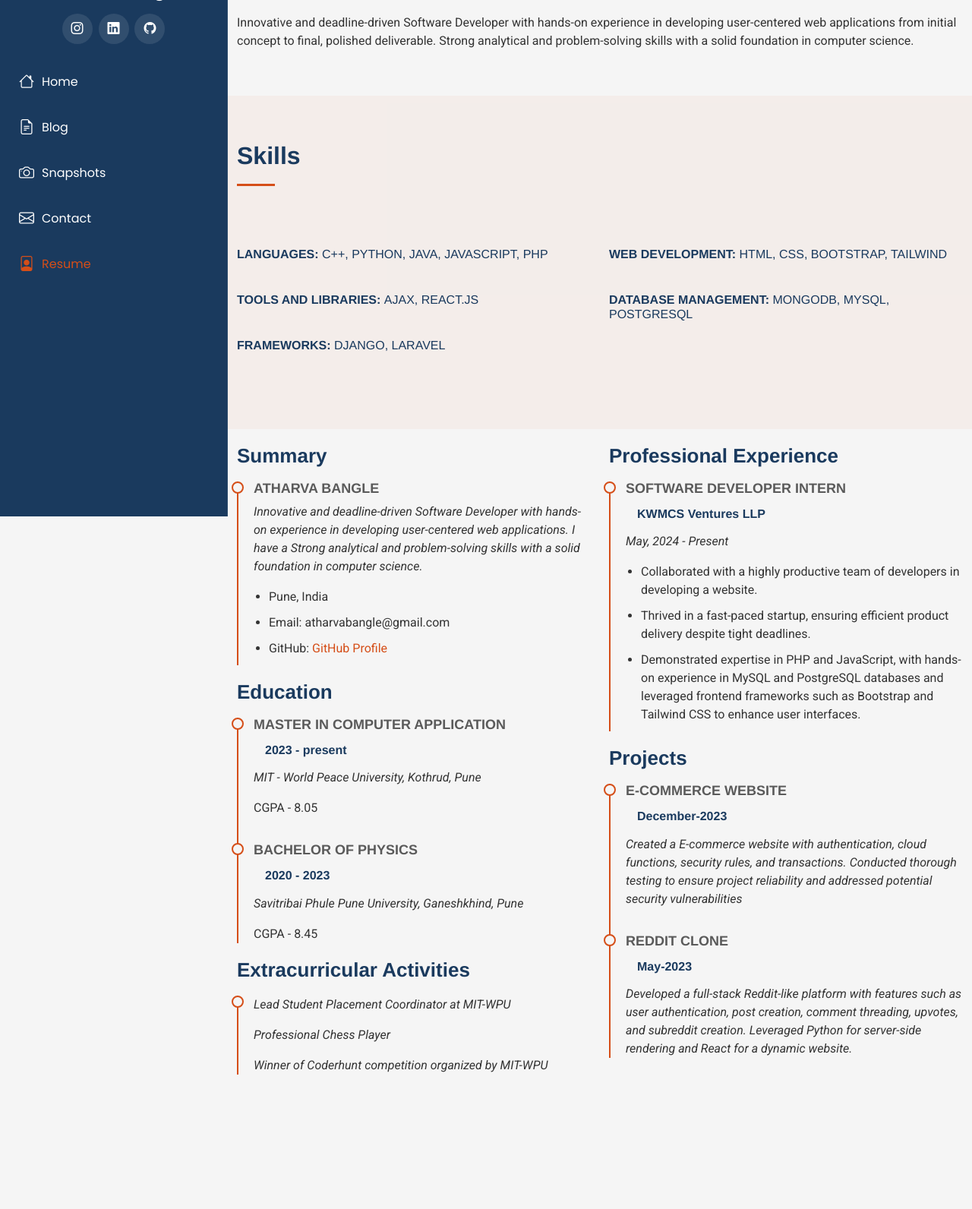
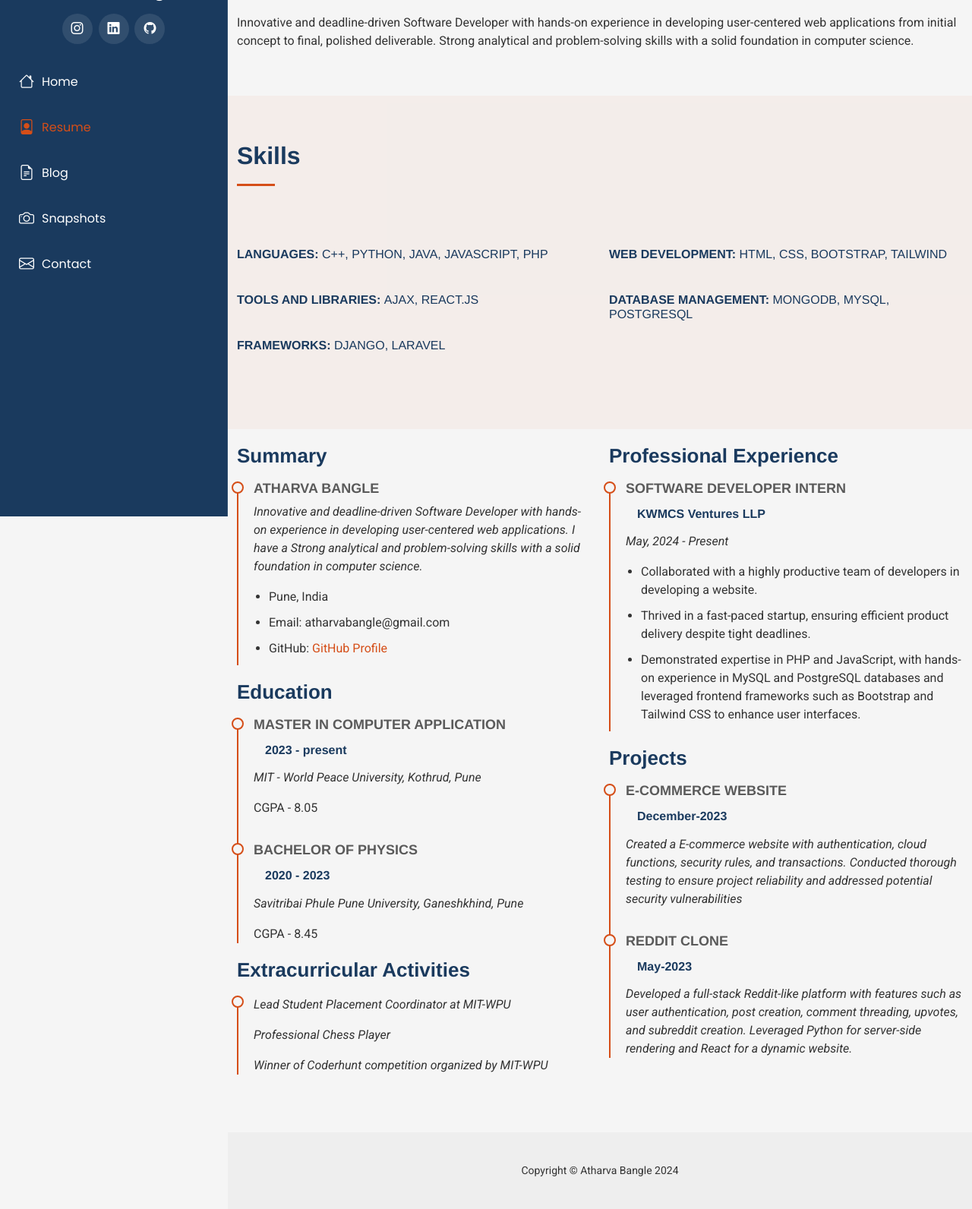
Before and after one commit to Abros3006/Abros3006_website, a Django app: page /resume/ in a window 1280 px wide. Shown: the part 120-1712 px from the top of the page at 76% size. Before the commit the page ends 1535 px from the top, so only its background shows below. Run offline with Django 5.2, Linux system fonts and the light colour scheme; some libraries are stand-ins or nearby versions.

Commit message:
some basic changes in UI

```diff
--- a/templates/blog.html
+++ b/templates/blog.html
@@ -5,7 +5,7 @@
 <head>
     <meta charset="UTF-8">
     <meta name="viewport" content="width=device-width, initial-scale=1.0">
-    <title>Atharva Bangle's Blog</title>
+    <title>Abros3006</title>
     <meta name="author" content="Atharva Bangle">
     <meta name="description" content="Personal blog of Atharva Bangle">
 
@@ -51,10 +51,10 @@
         <nav id="navmenu" class="navmenu">
             <ul>
                 <li><a href="{% url 'home' %}" class="{% if request.path == '/' %}active{% endif %}"><i class="bi bi-house navicon"></i>Home</a></li>
+                <li><a href="{% url 'resume' %}" class="{% if request.path == '/resume/' %}active{% endif %}"><i class="bi bi-file-person navicon"></i>Resume</a></li>
                 <li><a href="{% url 'blog' %}" class="{% if request.path == '/blog/' %}active{% endif %}"><i class="bi bi-file-earmark-text navicon"></i>Blog</a></li>
                 <li><a href="{% url 'snapshots' %}" class="{% if request.path == '/snapshots/' %}active{% endif %}"><i class="bi bi-camera navicon"></i>Snapshots</a></li>
                 <li><a href="{% url 'home' %}#contact"><i class="bi bi-envelope navicon"></i>Contact</a></li>
-                <li><a href="{% url 'resume' %}" class="{% if request.path == '/resume/' %}active{% endif %}"><i class="bi bi-file-person navicon"></i>Resume</a></li>
             </ul>
         </nav>
     </header>
--- a/templates/post.html
+++ b/templates/post.html
@@ -5,7 +5,7 @@
 <head>
     <meta charset="UTF-8">
     <meta name="viewport" content="width=device-width, initial-scale=1.0">
-    <title>Atharva Bangle's Blog</title>
+    <title>Abros3006</title>
     <meta name="author" content="Atharva Bangle">
     <meta name="description" content="Personal blog of Atharva Bangle">
 
@@ -51,10 +51,10 @@
         <nav id="navmenu" class="navmenu">
             <ul>
                 <li><a href="{% url 'home' %}" class="{% if request.path == '/' %}active{% endif %}"><i class="bi bi-house navicon"></i>Home</a></li>
+                <li><a href="{% url 'resume' %}" class="{% if request.path == '/resume/' %}active{% endif %}"><i class="bi bi-file-person navicon"></i>Resume</a></li>
                 <li><a href="{% url 'blog' %}" class="active"><i class="bi bi-file-earmark-text navicon"></i>Blog</a></li>
                 <li><a href="{% url 'snapshots' %}" class="{% if request.path == '/snapshots/' %}active{% endif %}"><i class="bi bi-camera navicon"></i>Snapshots</a></li>
                 <li><a href="{% url 'home' %}#contact"><i class="bi bi-envelope navicon"></i>Contact</a></li>
-                <li><a href="{% url 'resume' %}" class="{% if request.path == '/resume/' %}active{% endif %}"><i class="bi bi-file-person navicon"></i>Resume</a></li>
             </ul>
         </nav>
     </header>
--- a/templates/resume.html
+++ b/templates/resume.html
@@ -4,7 +4,7 @@
 <head>
   <meta charset="utf-8">
   <meta content="width=device-width, initial-scale=1.0" name="viewport">
-  <title>Index - iPortfolio Bootstrap Template</title>
+  <title>Abros3006</title>
   <meta content="" name="description">
   <meta content="" name="keywords">
 
@@ -53,6 +53,11 @@
           </a>
         </li>
         <li>
+          <a href="{% url 'resume' %}" class="{% if request.path == '/resume/' %}active{% endif %}">
+            <i class="bi bi-file-person navicon"></i>Resume
+          </a>
+        </li>
+        <li>
           <a href="{% url 'blog' %}" class="{% if request.path == '/blog/' %}active{% endif %}">
             <i class="bi bi-file-earmark-text navicon"></i>Blog
           </a>
@@ -65,11 +70,6 @@
         <li>
           <a href="{% url 'home' %}#contact">
             <i class="bi bi-envelope navicon"></i>Contact
-          </a>
-        </li>
-        <li>
-          <a href="{% url 'resume' %}" class="{% if request.path == '/resume/' %}active{% endif %}">
-            <i class="bi bi-file-person navicon"></i>Resume
           </a>
         </li>
       </ul>
@@ -205,7 +205,19 @@
       </div>
     </section><!-- End Resume Section -->
 
+    <footer id="footer" class="footer position-relative">
+
+      <div class="container">
+        <div class="copyright text-center ">
+          <p>Copyright © Atharva Bangle 2024</p>
+        </div>
+      </div>
+
+    </footer>
+
   </main><!-- End #main -->
+
+
 
     <!-- Preloader -->
     <div id="preloader"></div>
```
Also changed, not shown: templates/index.html (+6 -6 lines), templates/snapshots.html (+16 -6 lines), static/img/profile.jpeg (added), static/img/services.jpg (added).
